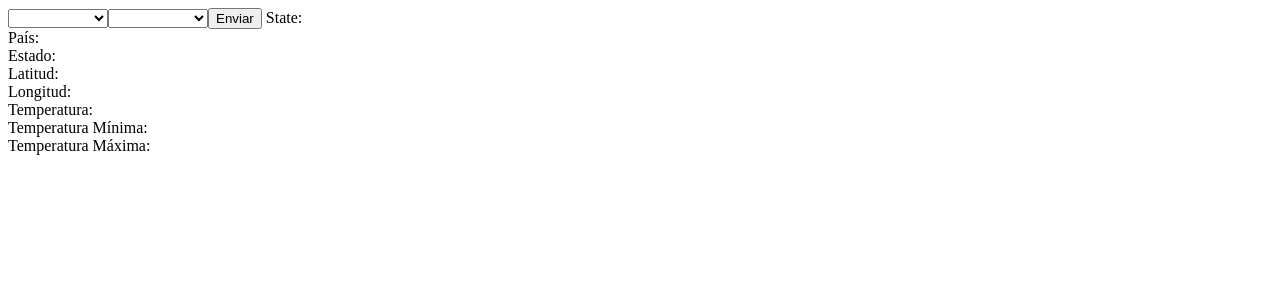
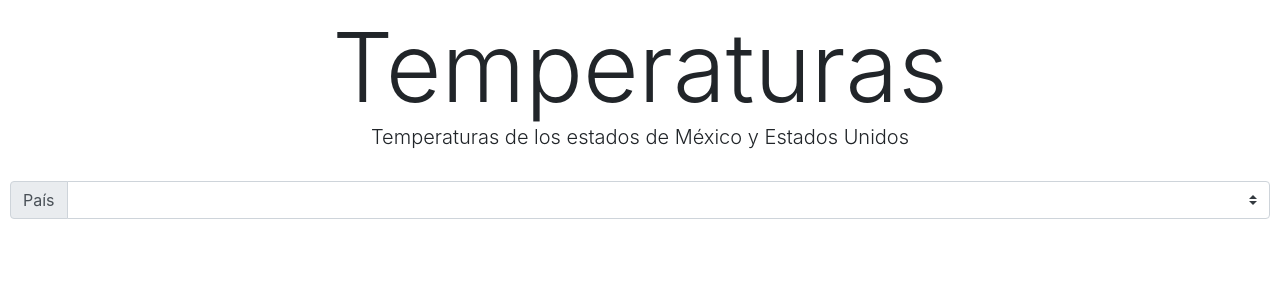
Before and after one commit to AngelTejeda/Tarea5-LMP, an Angular app: page / in a window 1280 px wide. Shown: the top 300 px of the page. Built offline with nearby package versions, Linux system fonts and the light colour scheme.

Commit message:
Sofia - Titulo, Estilos y Validaciones

```diff
--- a/src/app/app.component.html
+++ b/src/app/app.component.html
@@ -1,4 +1,5 @@
-<app-form (readyEvent)="showResults($event)"></app-form>
-
+<app-form (readyEvent)="showResults($event)" (resultsState)="aparecer($event)"></app-form>
 <!-- *ngIf="country && state" -->
-<app-results></app-results>
+<span *ngIf="resultsStateValue">
+  <app-results></app-results>
+</span>
--- a/src/app/app.component.ts
+++ b/src/app/app.component.ts
@@ -14,11 +14,18 @@ export class AppComponent {
   country : string;
   state : string;
 
+  resultsStateValue: boolean;
+
   ngOnInit() {
-
+    this.resultsStateValue = false;
   }
 
   showResults($event) {
     this.results.displayValues();
   }
+
+  aparecer(rsValue: boolean){
+    this.resultsStateValue = rsValue;
+  }
+
 }
--- a/src/app/components/form/form.component.html
+++ b/src/app/components/form/form.component.html
@@ -1,12 +1,39 @@
 <form onsubmit="return false">
-  <select [(ngModel)]="countryCode" (change)="updateStates()" placeholder="Pais" name="country" id="country">
-    <option value="mx">México</option>
-    <option value="usa">Estados Unidos</option>
-  </select>
-  <select [(ngModel)]="state" placeholder="Estado" name="state" id="state">
-    <option *ngFor="let stateName of selectorStates" [value]="stateName">{{ stateName }}</option>
-  </select>
 
-  <button (click)="send()">Enviar</button>
-  State: {{ state }}
+  <div class="input-group mb-3">
+    <div class="input-group-prepend">
+      <label class="input-group-text" for="country">País</label>
+    </div>
+    <select class="custom-select" [(ngModel)]="countryCode" name="country" id="country" (change)="updateStates()" [disabled]="countryDisabled">
+      <option value="mx">México</option>
+      <option value="usa">Estados Unidos</option>
+    </select>
+  </div>
+
+  <span *ngIf="aparecer">
+    <div id="divstate" class="input-group">
+      <div class="input-group-prepend">
+        <label class="input-group-text" for="state">Estado</label>
+      </div>
+      <select class="custom-select" [(ngModel)]="state" placeholder="Estado" name="state" id="state" (change)="changeState()" [disabled]="stateDisabled">
+        <option *ngFor="let stateName of selectorStates" [value]="stateName">{{ stateName }}</option>
+      </select>
+      <div class="input-group-append">
+        <button class="btn btn-primary" type="button" (click)="send()" [disabled]="buttonDisabled">Enviar</button>
+      </div>
+    </div>
+  </span>
+
+  <span *ngIf="alertchange">
+    <br>
+    <div class="alert alert-warning">Presione "Enviar" para actualizar.</div>
+  </span>
+
+  <span *ngIf="alertError">
+    <div class="alert alert-danger">El estado no ha sido elegido.</div>
+  </span>
+
+  <br>
+
+  <!--Prueba State: {{ state }} -->
 </form>
--- a/src/app/components/form/form.component.ts
+++ b/src/app/components/form/form.component.ts
@@ -9,15 +9,27 @@ import { Models } from '../../Models/models';
 export class FormComponent implements OnInit {
 
   @Output() readyEvent = new EventEmitter<void>();
+  @Output() resultsState = new EventEmitter<boolean>();
 
   constructor() { }
 
-  countryCode : string;
-  state : string;
-  selectorStates : string[];
-  mexicoStates : string[];
-  usaStates : string[];
-  dataResponse : any;
+  countryCode: string;
+  state: string;
+  selectorStates: string[];
+  mexicoStates: string[];
+  usaStates: string[];
+  dataResponse: any;
+
+  aparecer: boolean;
+  alertchange: boolean;
+  alertError: boolean;
+  mensaje: string = "Mandando informacion";
+
+  countryDisabled: boolean;
+  stateDisabled: boolean;
+  buttonDisabled: boolean;
+
+  results: boolean;
 
   ngOnInit() {
     this.selectorStates = [];
@@ -32,19 +44,47 @@ export class FormComponent implements OnInit {
       "Washington",
       "Los Ángeles"
     ];
+
+    this.aparecer = false;
+    this.alertchange = false;
+    this.alertError = false;
+    this.results = false;
+
+    this.countryDisabled = false;
+    this.stateDisabled = false;
+    this.buttonDisabled = false;
   }
 
   updateStates() {
-    if(this.countryCode == "mx") {
+    this.state = undefined;
+    if (this.countryCode == "mx") {
       this.selectorStates = this.mexicoStates;
     }
     else {
       this.selectorStates = this.usaStates
     }
+    this.aparecer = true;
+    this.alertchange = true;
+  }
+
+  changeState() {
+    this.alertchange = true;
+    if(this.alertError){
+      this.alertError = false;
+    }
   }
 
   send() {
-    if(this.countryCode == "mx")
+    /*
+    this.countryDisabled = true;
+    this.stateDisabled = true;
+    this.buttonDisabled = true;
+    */
+    if (this.state == undefined) {
+      this.alertError = true;
+    } else {
+      this.alertchange = false;
+      if (this.countryCode == "mx")
         this.setCookie("countryName", "México", 1);
       else
         this.setCookie("countryName", "Estados Unidos", 1);
@@ -53,8 +93,10 @@ export class FormComponent implements OnInit {
 
       this.apiCall(this.countryCode, this.state);
     }
+    this.resultsState.emit(this.results);
+  }
 
-  async apiCall(countryCode : string, state : string) {
+  async apiCall(countryCode: string, state: string) {
     fetch(`http://api.openweathermap.org/data/2.5/weather?q=${state},${countryCode}&appid=c9f3f0ec30af23465397f60c7ad5fc2b&lang=es&units=metric`)
       .then(data => data.json())
       .then(data => {
@@ -63,14 +105,14 @@ export class FormComponent implements OnInit {
         this.setCookie("temp", data.main.temp, 1);
         this.setCookie("maxTemp", data.main.temp_max, 1);
         this.setCookie("minTemp", data.main.temp_min, 1);
-
         this.readyEvent.emit();
       });
+      this.results = true;
   }
 
-  setCookie(cookieName : string, cookieValue : string, daysToExpire : number) : void {
-    let date : Date = new Date();
-    let expires : string = "expires=";
+  setCookie(cookieName: string, cookieValue: string, daysToExpire: number): void {
+    let date: Date = new Date();
+    let expires: string = "expires=";
 
     date.setTime(date.getTime() + daysToExpire * 24 * 60 * 60 * 1000);
     expires += date.toISOString();
--- a/src/app/components/results/results.component.html
+++ b/src/app/components/results/results.component.html
@@ -1,7 +1,14 @@
-País: {{ countryName }} <br>
-Estado: {{ state }} <br>
-Latitud: {{ lat }} <br>
-Longitud: {{ lon }} <br>
-Temperatura: {{ temp }} <br>
-Temperatura Mínima: {{ minTemp }} <br>
-Temperatura Máxima: {{  maxTemp }} <br>
+<div id="results">
+    <div class="card border-dark mb3" style="margin: auto auto">
+        <div class=" h4 card-header text-white bg-dark mb-3 text-center">
+            {{ state }}, {{ countryName }}
+        </div>
+        <div class="card-body" style="margin: 5px 5px;">
+            <div id="latitud"><b>Latitud:</b> {{ lat }}</div>
+            <div id="longitud"><b>Longitud:</b> {{ lon }}</div>
+            <div id="temperatura"><b>Temperatura:</b> {{ temp }}</div>
+            <div id="tempMinima"><b>Temperatura Mínima:</b> {{ minTemp }}</div>
+            <div id="tempMaxima"><b>Temperatura Máxima:</b> {{  maxTemp }}</div>
+        </div>
+    </div>
+</div>
--- a/src/index.html
+++ b/src/index.html
@@ -7,7 +7,18 @@
   <meta name="viewport" content="width=device-width, initial-scale=1">
   <link rel="icon" type="image/x-icon" href="favicon.ico">
 </head>
-<body>
+
+<!--Bootstrap-->
+<link rel="stylesheet" href="https://cdn.jsdelivr.net/npm/bootstrap@4.5.3/dist/css/bootstrap.min.css" integrity="sha384-TX8t27EcRE3e/ihU7zmQxVncDAy5uIKz4rEkgIXeMed4M0jlfIDPvg6uqKI2xXr2" crossorigin="anonymous">
+<script src="https://cdn.jsdelivr.net/npm/bootstrap@4.5.3/dist/js/bootstrap.bundle.min.js" integrity="sha384-ho+j7jyWK8fNQe+A12Hb8AhRq26LrZ/JpcUGGOn+Y7RsweNrtN/tE3MoK7ZeZDyx" crossorigin="anonymous"></script>
+<script src="https://code.jquery.com/jquery-3.5.1.slim.min.js" integrity="sha384-DfXdz2htPH0lsSSs5nCTpuj/zy4C+OGpamoFVy38MVBnE+IbbVYUew+OrCXaRkfj" crossorigin="anonymous"></script>
+<script src="https://cdn.jsdelivr.net/npm/popper.js@1.16.1/dist/umd/popper.min.js" integrity="sha384-9/reFTGAW83EW2RDu2S0VKaIzap3H66lZH81PoYlFhbGU+6BZp6G7niu735Sk7lN" crossorigin="anonymous"></script>
+<script src="https://cdn.jsdelivr.net/npm/bootstrap@4.5.3/dist/js/bootstrap.min.js" integrity="sha384-w1Q4orYjBQndcko6MimVbzY0tgp4pWB4lZ7lr30WKz0vr/aWKhXdBNmNb5D92v7s" crossorigin="anonymous"></script>
+
+<body style="margin: 10px 10px;">
+  <div class="display-1 text-center">Temperaturas</div>
+  <h1 class="lead text-center">Temperaturas de los estados de México y Estados Unidos</h1>
+  <br>
   <app-root></app-root>
 </body>
 </html>
```
Lines whose indentation alone changed are shown as unchanged.
